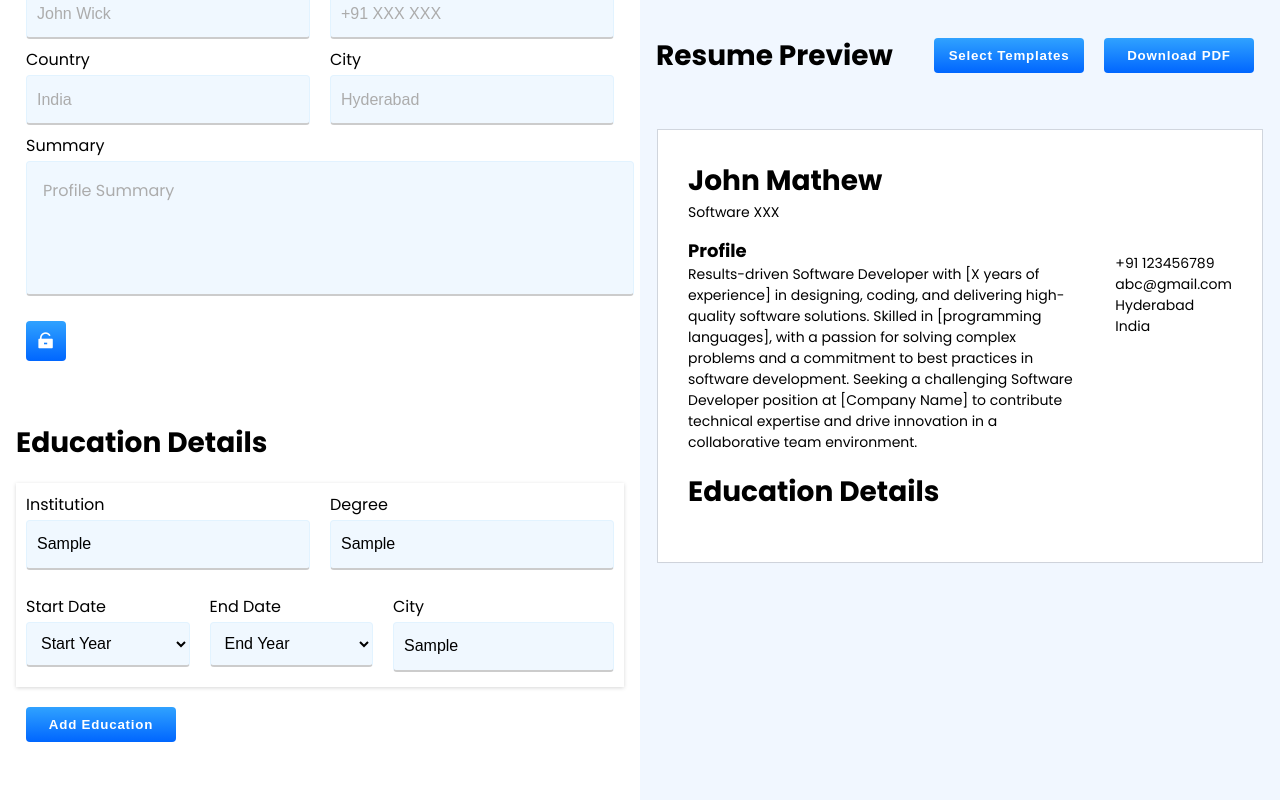
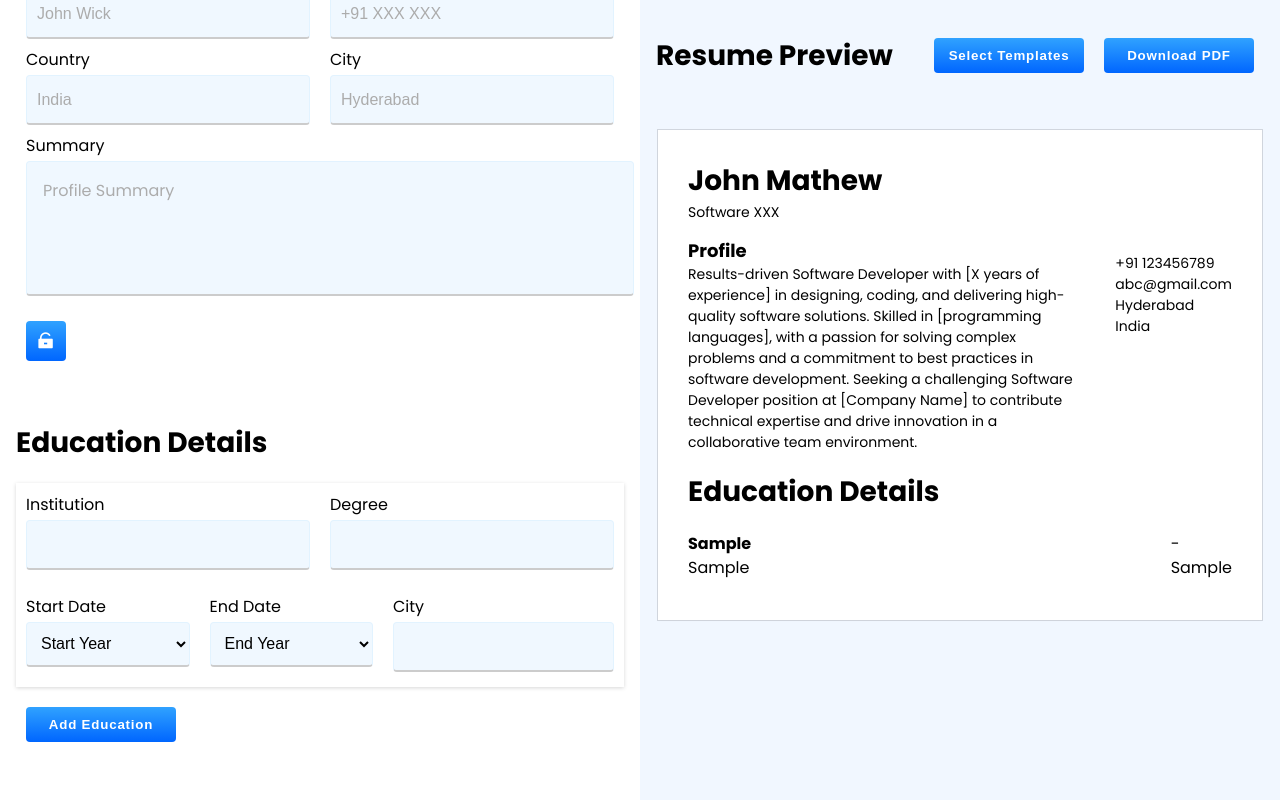
Before and after one commit to lavanmetta/SkillFolio, a React (Vite) app in the folder Skill-Folio/: page /resume-editor in a window 1280 px wide. Both pictures are taken after typing "Sample", "Sample", "Sample" into the empty fields and a click on the button "Add Education". Built offline with nearby package versions, Linux system fonts and the light colour scheme.

Commit message:
[lan ex]

```diff
--- a/Skill-Folio/src/components/Context/EducationDetails.jsx
+++ b/Skill-Folio/src/components/Context/EducationDetails.jsx
@@ -4,11 +4,11 @@ import PropTypes from "prop-types";
 export const EducationDetailsContext = createContext({
   educationDetails: [
     {
-      degree: "Bachelor of Science",
-      institute: "Example University",
-      startDate: "2020-09-01",
-      endDate: "2024-05-31",
-      city: "Example City",
+      degree: "",
+      institute: "",
+      startDate: "",
+      endDate: "",
+      city: "",
     },
   ],
 });
--- a/Skill-Folio/src/components/FormHandlers/Education/AddEducation.jsx
+++ b/Skill-Folio/src/components/FormHandlers/Education/AddEducation.jsx
@@ -8,9 +8,6 @@ export default function AddEducation() {
         <h1>Education Details</h1>
       </div>
       <Education />
-      <div>
-        <button>Add Education</button>
-      </div>
     </div>
   );
 }
--- a/Skill-Folio/src/components/FormHandlers/Education/Education.jsx
+++ b/Skill-Folio/src/components/FormHandlers/Education/Education.jsx
@@ -1,7 +1,11 @@
-import { useEffect, useState } from "react";
+import { useEffect, useState, useContext } from "react";
 import { years } from "../../../Data/Util";
+import { EducationDetailsContext } from "../../Context/EducationDetails";
 
 export default function Education() {
+  const { educationDetails, setEducationDetails } = useContext(
+    EducationDetailsContext
+  );
   const [yearsList, setYearsList] = useState([]);
   const [eduData, setEduData] = useState({
     institute: "",
@@ -23,9 +27,23 @@ export default function Education() {
     }));
   };
 
-  console.log(yearsList);
+  const handleSubmit = (e) => {
+    e.preventDefault();
+    // Add the entered education details to the list
+    setEducationDetails([...educationDetails, eduData]);
+
+    // Clear the form
+    setEduData({
+      degree: "",
+      institute: "",
+      startDate: "",
+      endDate: "",
+      city: "",
+    });
+  };
 
   return (
+    <>
       <div className="edu">
         <div className="input-section">
           <div>
@@ -61,7 +79,7 @@ export default function Education() {
               onChange={handleChange}
               value={eduData.startDate}
             >
-            <option value="year">Start Year</option> {/* Default option */}
+              <option value="year">Start Year</option>
               {yearsList.map((each) => (
                 <option key={each} value={each}>
                   {each}
@@ -100,5 +118,9 @@ export default function Education() {
           </div>
         </div>
       </div>
+      <div>
+        <button onClick={handleSubmit}>Add Education</button>
+      </div>
+    </>
   );
 }
--- a/Skill-Folio/src/components/Resume/Template.css
+++ b/Skill-Folio/src/components/Resume/Template.css
@@ -80,3 +80,22 @@ li {
   margin: 0;
   list-style-type: none;
 }
+
+h4 {
+  margin: 0px;
+}
+
+.edu-container {
+  display: flex;
+  flex-direction: row;
+  justify-content: space-between;
+  margin-bottom: 10px;
+}
+
+.edu1 > p {
+  margin: 0;
+}
+
+.edu2 > p {
+  margin: 0;
+}
--- a/Skill-Folio/src/components/Templates/EducationTemplate.jsx
+++ b/Skill-Folio/src/components/Templates/EducationTemplate.jsx
@@ -11,12 +11,17 @@ export default function EducationTemplate() {
       </div>
       <div>
         {educationDetails.map((education, index) => (
-          <div key={index}>
-            <h2>Degree: {education.degree}</h2>
-            <p>Institution: {education.institute}</p>
-            <p>Start Date: {education.startDate}</p>
-            <p>End Date: {education.endDate}</p>
-            <p>City: {education.city}</p>
+          <div key={index} className="edu-container">
+            <div className="edu1">
+              <h4>{education.degree}</h4>
+              <p>{education.institute}</p>
+            </div>
+            <div className="edu2">
+              <p>
+                {education.startDate}-{education.endDate}
+              </p>
+              <p>{education.city}</p>
+            </div>
           </div>
         ))}
       </div>
```
Also changed, not shown: Skill-Folio/src/components/Resume/Resume.css (line endings or trailing spaces). Lines whose indentation alone changed are shown as unchanged.
